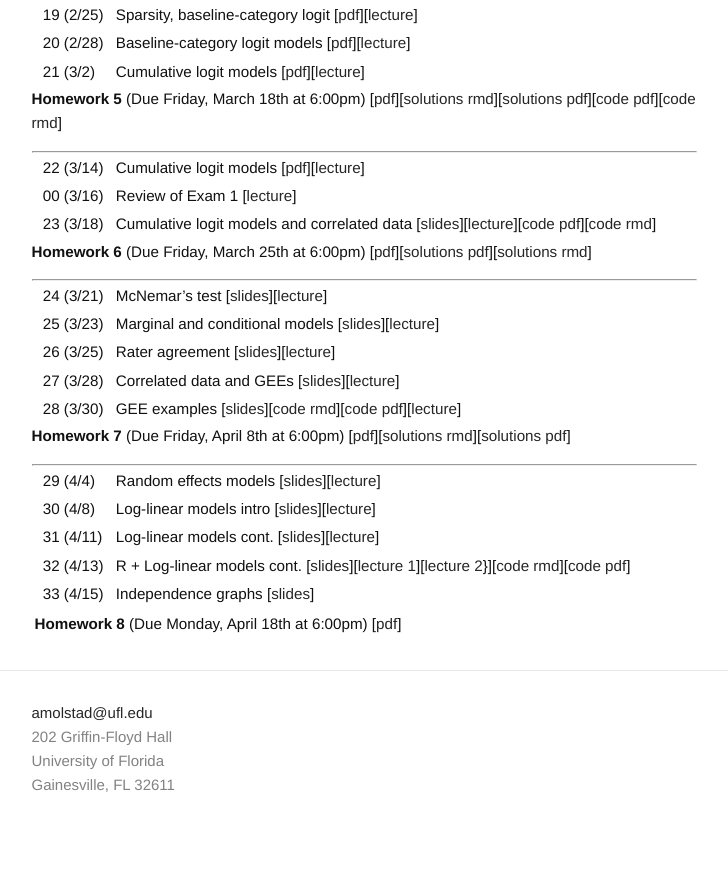
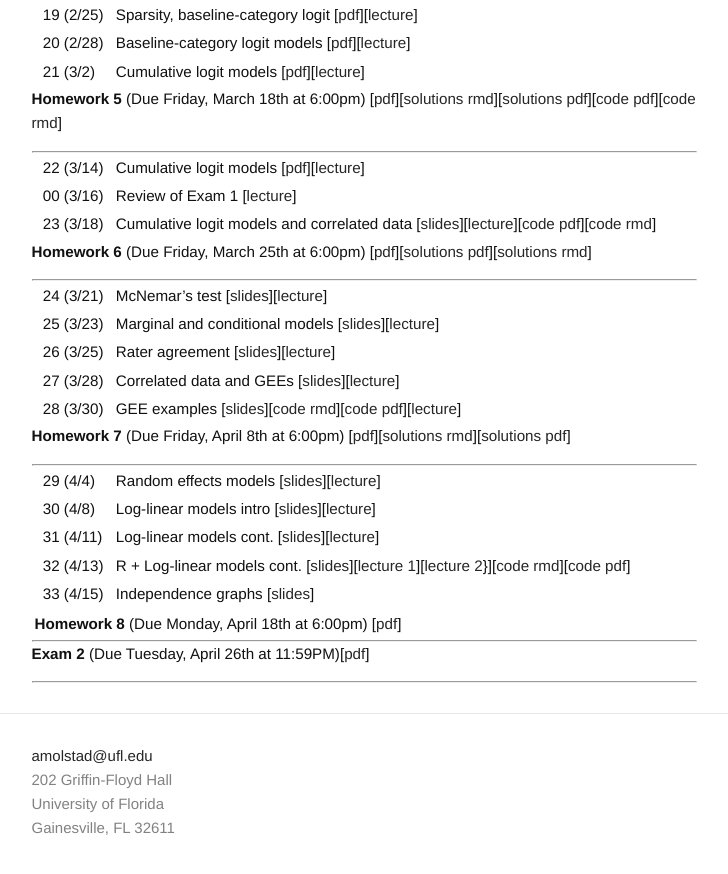
Before and after one commit to ajmolstad/ajmolstad.github.io, a Jekyll site: the page built from S22_STA4504.md, in a window 1280 px wide and 900 px high, scrolled down 1075 px. Shown: the top 874 px of the window, without its empty margins (276-1004 px from the left). Built offline with Jekyll 4.4.1, drawn with Linux system fonts in a browser that asks for light colours.

Commit message:
Update S22_STA4504.md

```diff
--- a/S22_STA4504.md
+++ b/S22_STA4504.md
@@ -97,3 +97,10 @@ Note that you must be logged into your UFL eLearning account to access course ma
 
 
 **Homework 8** (Due Monday, April 18th at 6:00pm) [[pdf](https://ufl.instructure.com/files/68295198/download?download_frd=1)] ||
+
+
+-----------------
+
+**Exam 2** (Due Tuesday, April 26th at 11:59PM)[[pdf](https://ufl.instructure.com/files/68549680/download?download_frd=1)]
+
+-----------------
```
